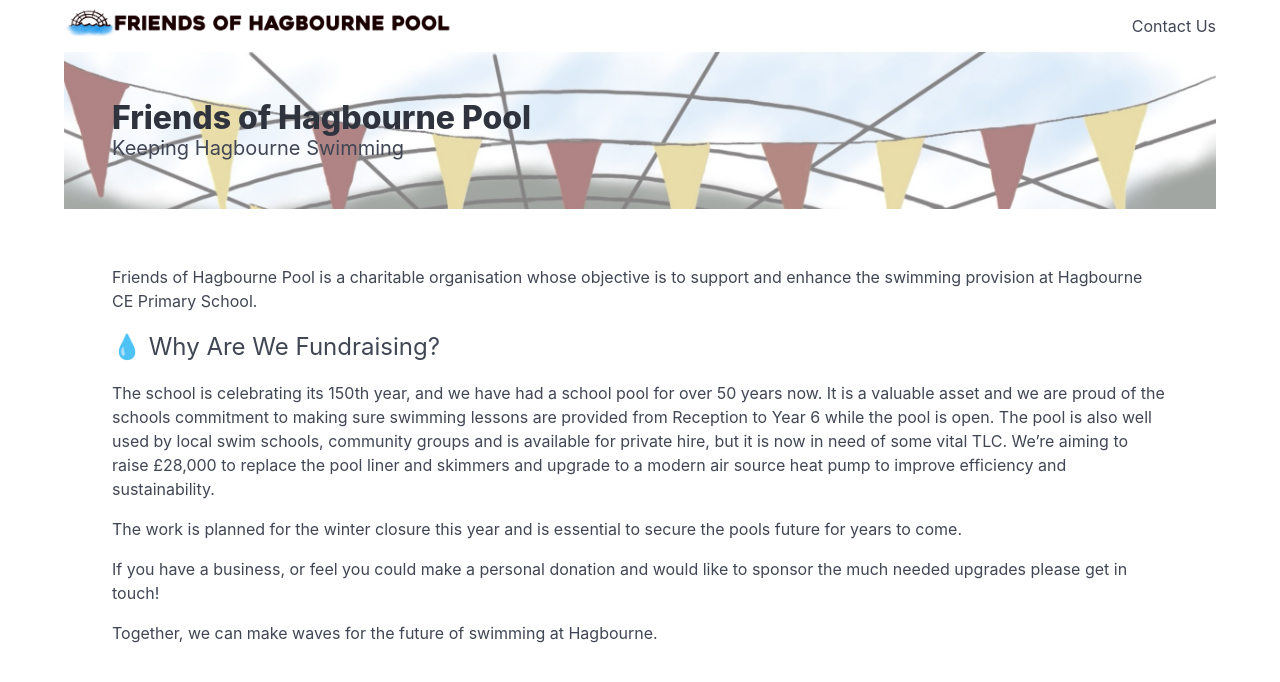
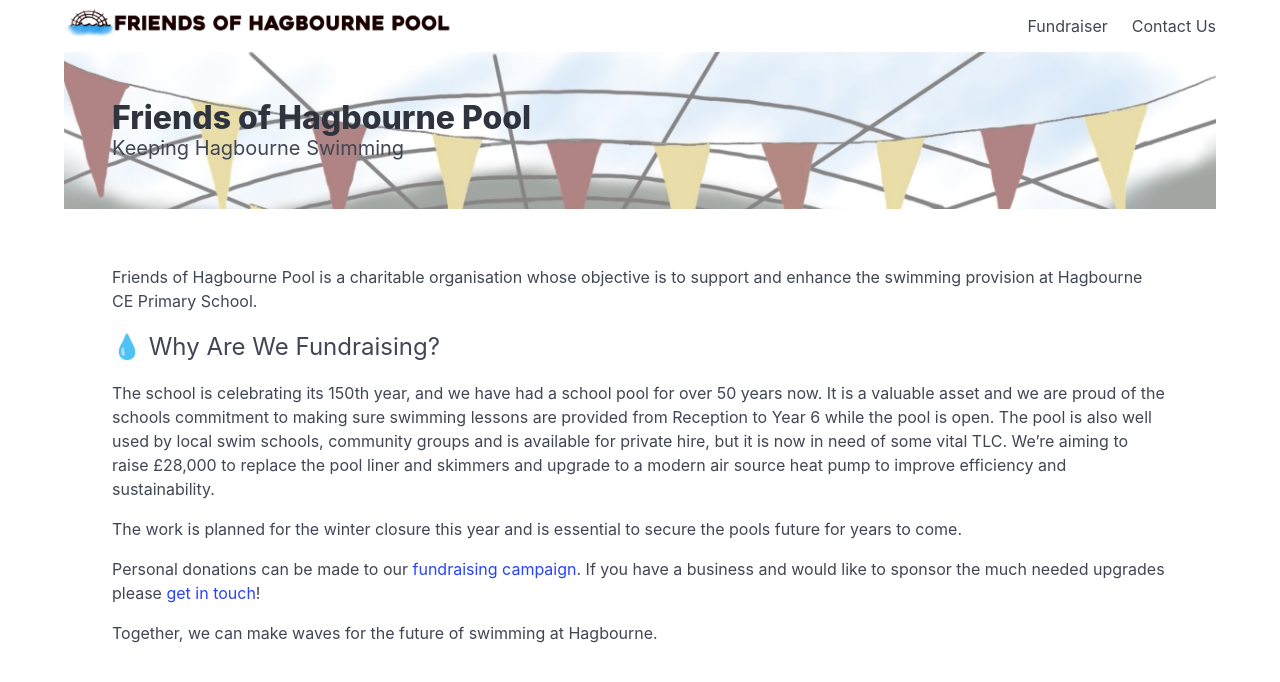
Before and after one commit to fhp-web/fhp-web.github.io, a Jekyll site: the page built from index.html, in a window 1280 px wide. Shown: the top 682 px of the page. Built offline with Jekyll 4.4.1, drawn with Linux system fonts in a browser that asks for light colours.

Commit message:
Add fundraiser links

```diff
--- a/_config.yml
+++ b/_config.yml
@@ -1,5 +1,6 @@
 title: FHP
 email: friendsofhagbournepool@gmail.com
+fundraiser: https://www.crowdfunder.co.uk/p/friends-of-hagbourne-pool
 description: Friends of Hagbourne Pool
 
 lis: false
--- a/_layouts/default.html
+++ b/_layouts/default.html
@@ -33,6 +33,7 @@
           <div class="navbar-start">
           </div>
           <div class="navbar-end">
+            <a class="navbar-item" href="{{ site.fundraiser }}">Fundraiser</a>
             <a class="navbar-item" href="{{ 'contact' | relative_url }}">Contact Us</a>
           </div>
         </div>
--- a/contact.html
+++ b/contact.html
@@ -17,6 +17,7 @@
       <div class="media">
         <div class="media-content">
           <p class="title is-4">Email: <a href="mailto:{{ site.email }}">{{ site.email }}</a></p>
+          <p class="title is-4">Fundraiser: <a href="{{ site.fundraiser }}">{{ site.fundraiser }}</a></p>
         </div>
       </div>
     </div>
--- a/index.html
+++ b/index.html
@@ -32,7 +32,8 @@
     </p>
 
     <p class="py-2">
-      If you have a business, or feel you could make a personal donation and would like to sponsor the much needed upgrades please get in touch!
+      Personal donations can be made to our <a href="{{ site.fundraiser }}">fundraising campaign</a>.
+      If you have a business and would like to sponsor the much needed upgrades please <a href="contact.html">get in touch</a>!
     </p>
 
     <p class="py-2">
```
